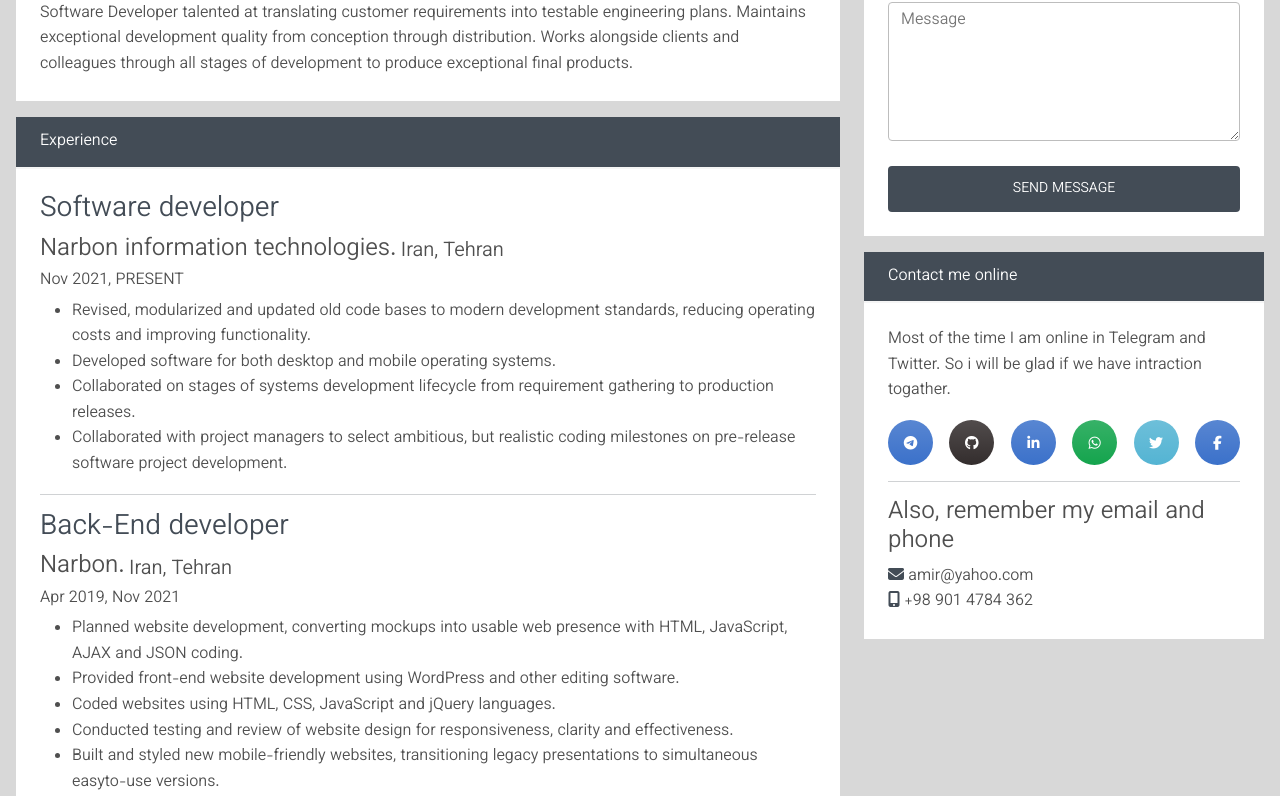
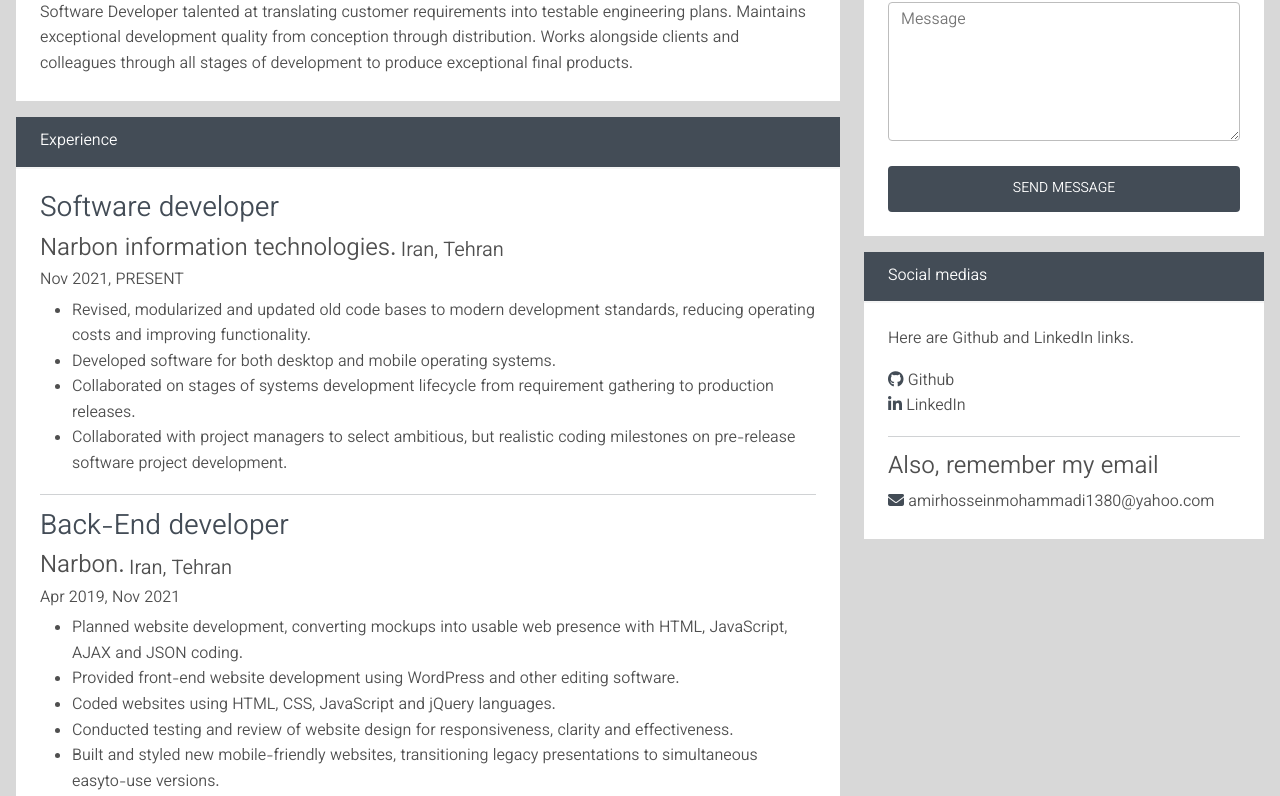
Before and after one commit to BlackIQ/amirhossein.info, a React (Create React App) app: page / in a window 1280 px wide. Shown: the part 472-1268 px from the top of the page. Built offline with nearby package versions, Linux system fonts and the light colour scheme; a web font is replaced by a local one.

Commit message:
Fix social medi

```diff
--- a/src/App.js
+++ b/src/App.js
@@ -298,30 +298,27 @@ function App() {
                     </div>
                     <div className="card rounded-0 shadow-0 mb-3">
                         <div className="card-header rounded-0">
-                            Contact me online
+                            Social medias
                         </div>
                         <div className="card-body">
-                            <p>Most of the time I am online in Telegram and Twitter. So i will be glad if we have intraction togather.</p>
-                            <div className="d-flex justify-content-between">
-                                <button onClick={() => history.push('https://t.me/BlackIQ')} type="button" className="btn btn-lg btn-primary btn-floating shadow-0 bg-gradient"><i className="fab fa-telegram-plane"></i></button>
-                                <button onClick={() => history.push('https://github.com/BlackIQ')} type="button" className="btn btn-lg btn-dark btn-floating shadow-0 bg-gradient"><i className="fab fa-github"></i></button>
-                                <button onClick={() => history.push('https://www.linkedin.com/in/amirhosseinmohammadi/')} type="button" className="btn btn-lg btn-primary btn-floating shadow-0 bg-gradient"><i className="fab fa-linkedin-in"></i></button>
-                                <button onClick={() => history.push('https://wa.me/989014784362')} type="button" className="btn btn-lg btn-success btn-floating shadow-0 bg-gradient"><i className="fab fa-whatsapp"></i></button>
-                                <button onClick={() => history.push('https://twitter.com/GNU_Amir')} type="button" className="btn btn-lg btn-info btn-floating shadow-0 bg-gradient"><i className="fab fa-twitter"></i></button>
-                                <button onClick={() => history.push('https://facebook.com/gnu.amir')} type="button" className="btn btn-lg btn-primary btn-floating shadow-0 bg-gradient"><i className="fab fa-facebook-f"></i></button>
-                            </div>
+                            <p>Here are Github and LinkedIn links.</p>
+                            <span>
+                                <i className="fab fa-github darkbluenavy-fore"></i>
+                                &nbsp;
+                                <a className="text-reset" href="https://github.com/BlackIQ">Github</a>
+                            </span>
+                            <br/>
+                            <span>
+                                <i className="fab fa-linkedin-in darkbluenavy-fore"></i>
+                                &nbsp;
+                                <a className="text-reset" href="https://www.linkedin.com/in/amirhosseinmohammadi">LinkedIn</a>
+                            </span>
                             <hr/>
-                            <h4>Also, remember my email and phone</h4>
+                            <h4>Also, remember my email</h4>
                             <span>
                                 <i className="fas fa-envelope darkbluenavy-fore"></i>
                                 &nbsp;
-                                <a className="text-reset" href="mailto:amir@yahoo.com">amir@yahoo.com</a>
-                            </span>
-                            <br/>
-                            <span>
-                                <i className="fas fa-mobile-alt darkbluenavy-fore"></i>
-                                &nbsp;
-                                <a className="text-reset" href="tel:+989014784362">+98 901 4784 362</a>
+                                <a className="text-reset" href="mailto:amirhosseinmohammadi1380@yahoo.com">amirhosseinmohammadi1380@yahoo.com</a>
                             </span>
                         </div>
                     </div>
```
